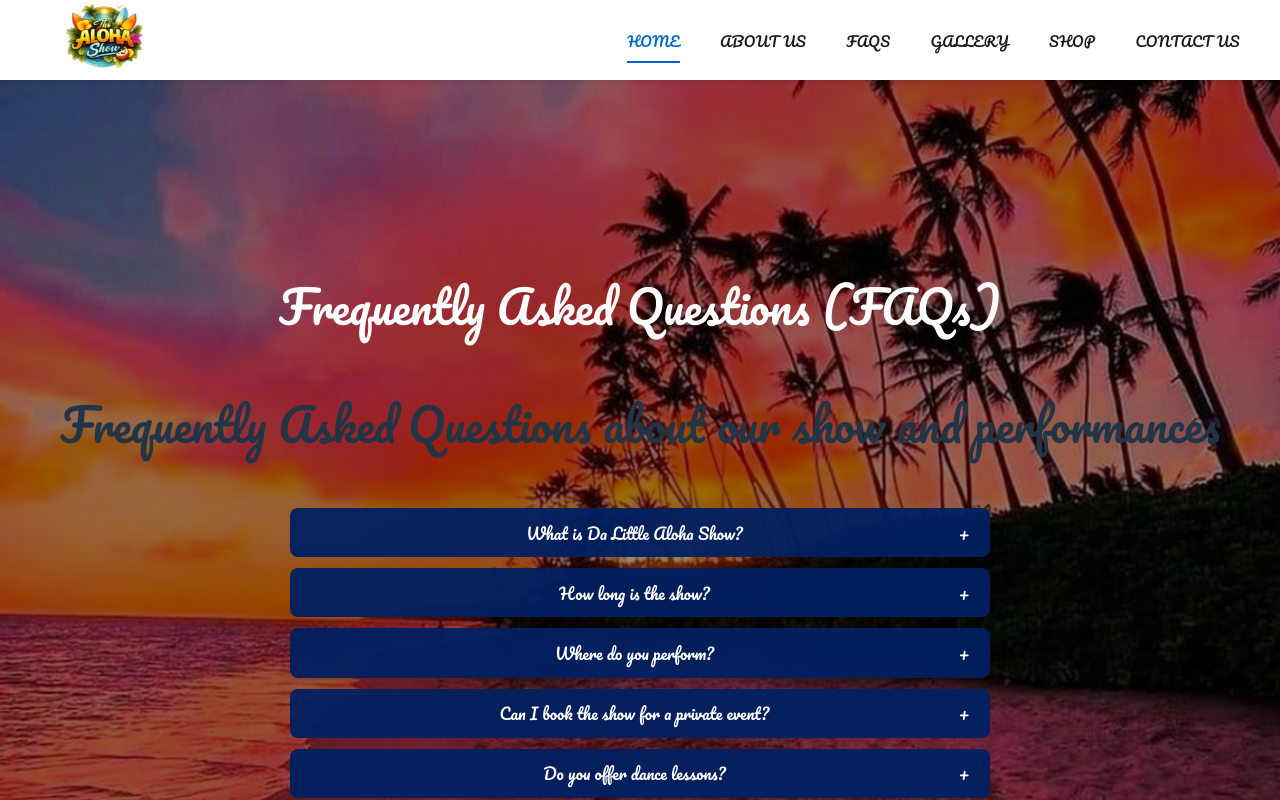
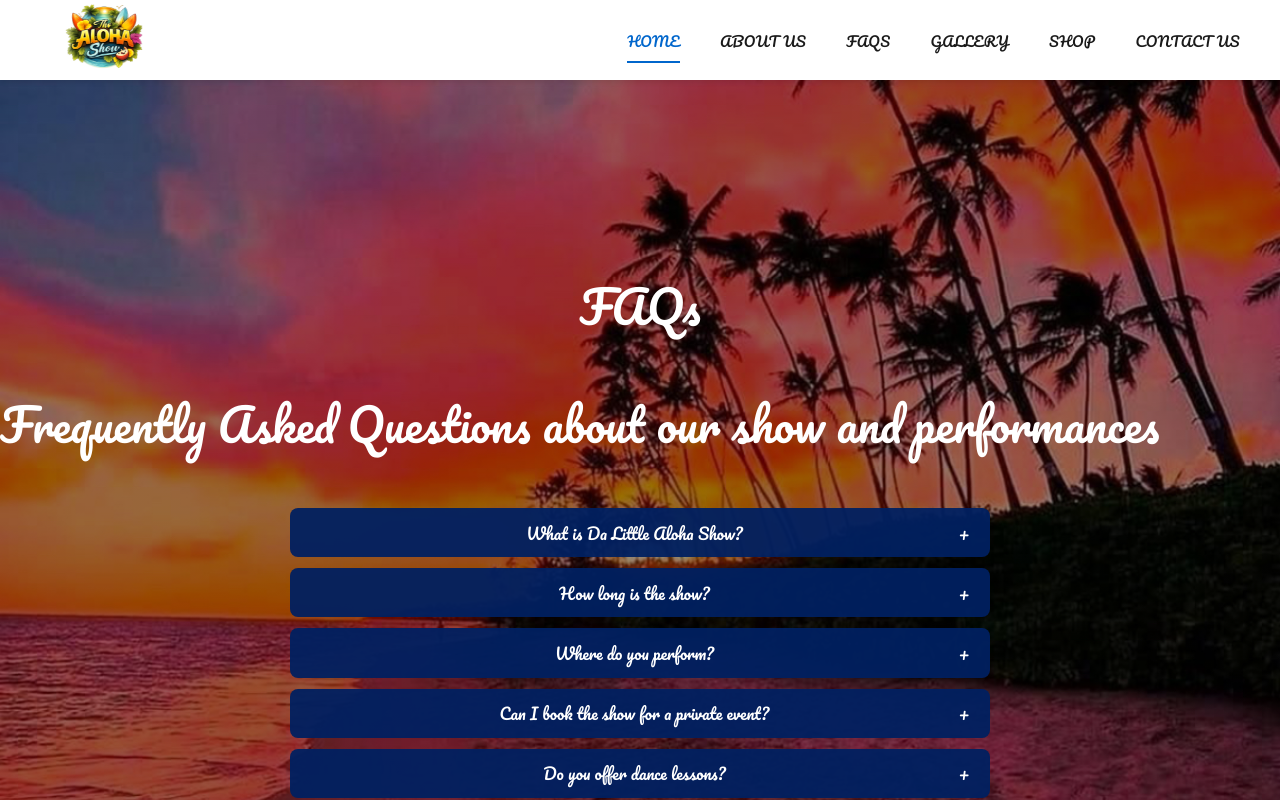
Before and after one commit to JohnPlamoottil/Da-Little-Aloha-Show-Merv-, a React (Vite) app in the folder web/: page /faqs in a window 1280 px wide. Shown: the top 800 px of the page. Built offline with nearby package versions, Linux system fonts and the light colour scheme.

Commit message:
adjust the FAQ title and description

```diff
--- a/web/src/pages/FAQs.jsx
+++ b/web/src/pages/FAQs.jsx
@@ -46,12 +46,12 @@ function FAQs() {
     >
       <div className="w-full max-w-5xl px-4 mx-auto">
         <h1
-          className="font-bold mb-6 text-center"
+          className="font-bold mb-6 text-center font-bold mb-6"
           style={{ color: "white", fontSize: "45px", padding: "5.5px" }}
         >
-          Frequently Asked Questions (FAQs)
+          FAQs
         </h1>
-        <p className="mb-8 text-center text-white" style={{ fontSize: "45px" }}>
+        <p className="text-xl" style={{ color: "white", fontSize: "45px" }}>
           Frequently Asked Questions about our show and performances
         </p>
 
```
